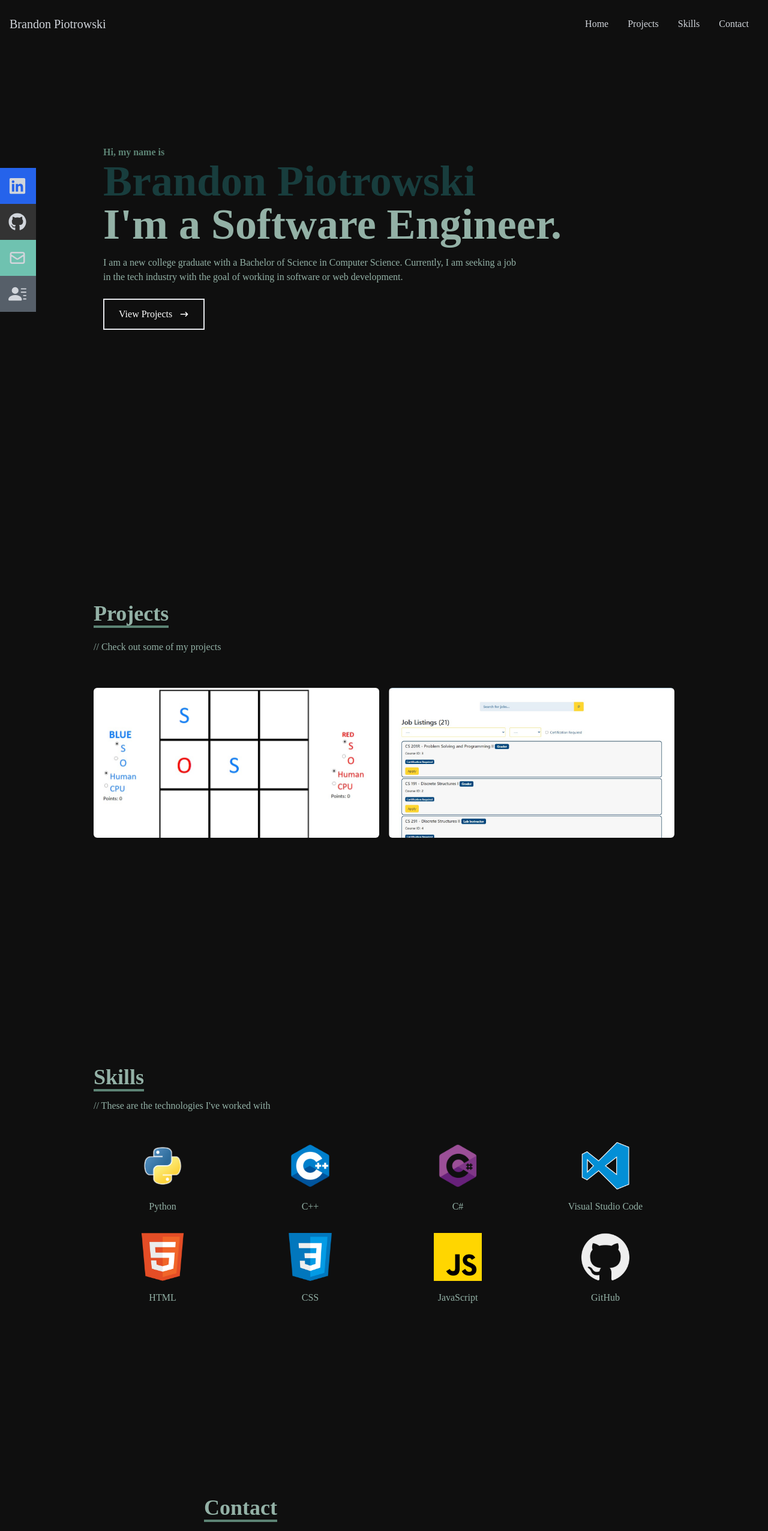
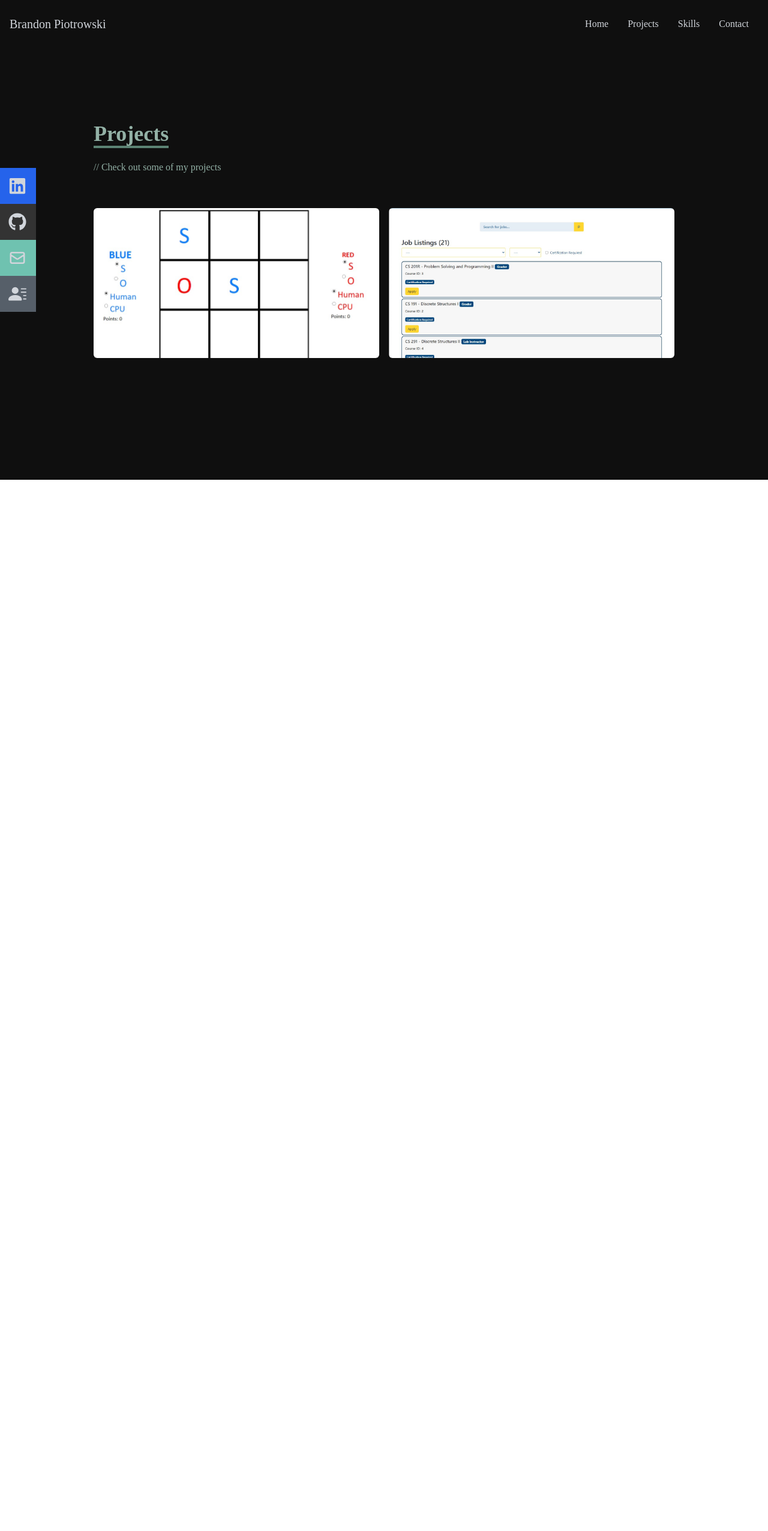
Before and after one commit to bpiotrowski154/Portfolio, a React (Create React App) app: page /projects in a window 1280 px wide. Shown: the top 2553 px of the page at 60% size. After the commit the page ends 800 px from the top, so only its background shows below. Built offline with nearby package versions, Linux system fonts and the light colour scheme.

Commit message:
Routes
Implemented routes so that each section is on a different page. Needs to fix the email copy alert

```diff
--- a/package.json
+++ b/package.json
@@ -10,6 +10,7 @@
     "react-card-flip": "^1.2.2",
     "react-dom": "^18.2.0",
     "react-icons": "^4.12.0",
+    "react-router-dom": "^6.21.1",
     "react-scripts": "5.0.1",
     "react-scroll": "^1.9.0",
     "tailwindcss": "^3.4.1",
--- a/src/App.js
+++ b/src/App.js
@@ -3,6 +3,7 @@ import Home from "./components/Home";
 import Navbar from "./components/Navbar";
 import Projects from "./components/Projects";
 import Skills from "./components/Skills";
+import {Routes, Route} from 'react-router-dom';
 
 // #0F0F0F
 // #183D3D
@@ -14,10 +15,12 @@ function App() {
   return (
     <div>
       <Navbar />
-      <Home />
-      <Projects />
-      <Skills />
-      <Contact />
+      <Routes>
+        <Route path='/home' element={<Home />}/>
+        <Route path='/projects' element={<Projects />}/>
+        <Route path='/skills' element={<Skills />}/>
+        <Route path='/contact' element={<Contact />}/>
+      </Routes>
     </div>
   );
 }
--- a/src/components/Navbar.jsx
+++ b/src/components/Navbar.jsx
@@ -2,11 +2,19 @@ import React, { useState } from 'react';
 import { FaBars, FaTimes, FaGithub, FaLinkedin} from 'react-icons/fa';
 import {HiOutlineMail} from 'react-icons/hi';
 import {BsFillPersonLinesFill} from 'react-icons/bs';
-import {Link} from 'react-scroll'
+// import {Link} from 'react-scroll'
+import {Link} from "react-router-dom"
+
+function copyEmail(){
+    navigator.clipboard.writeText('bpiotrowski154@gmail.com');
+    alert("Email copied to clipboard");
+}
 
 const Navbar = () => {
   const[nav, setNav] = useState(false)
   const handleClick = () => setNav(!nav)
+
+
 
   return (
     <div className='fixed w-full h-[80px] flex justify-between items-center px-4 bg-[#0F0F0F] text-gray-300 z-100'>
@@ -42,17 +50,20 @@ const Navbar = () => {
             </a>
           </li>
           <li className='w-[160px] h-[60px] flex justify-between items-center ml-[-100px] hover:ml-[-10px] duration-300 bg-[#333333]'>
-            <a className='flex justify-between items-center w-full text-gray-300' href="/">
+            <a className='flex justify-between items-center w-full text-gray-300' href="https://github.com/bpiotrowski154" target='_blank'>
               GitHub <FaGithub size={30} />
             </a>
           </li>
           <li className='w-[160px] h-[60px] flex justify-between items-center ml-[-100px] hover:ml-[-10px] duration-300 bg-[#6fc2b0]'>
-            <a className='flex justify-between items-center w-full text-gray-300' href="/">
+            {/* <a className='flex justify-between items-center w-full text-gray-300' href="/">
               Email <HiOutlineMail size={30} />
-            </a>
+            </a> */}
+            <button className='flex justify-between items-center w-full text-gray-300' onClick={copyEmail()}>
+              Email <HiOutlineMail size={30} />
+            </button>
           </li>
           <li className='w-[160px] h-[60px] flex justify-between items-center ml-[-100px] hover:ml-[-10px] duration-300 bg-[#565f69]'>
-            <a className='flex justify-between items-center w-full text-gray-300' href="/">
+            <a className='flex justify-between items-center w-full text-gray-300' href="/" download>
               Resume <BsFillPersonLinesFill size={30} />
             </a>
           </li>
--- a/src/components/Projects.jsx
+++ b/src/components/Projects.jsx
@@ -24,7 +24,7 @@ const projects = [
 const Projects = () => {
 
   return (
-    <div name='projects' className='w-full md:h-screen bg-[#0F0F0F]'>
+    <div name='projects' className='w-full h-screen bg-[#0F0F0F]'>
 
         {/* Container */}
         <div className='max-w-[1000px] mx-auto p-4 flex flex-col justify-center w-full h-full'>
@@ -59,6 +59,7 @@ const Projects = () => {
                             </div>
                         </div>
                     </div>
+
                 ))}
             </div>
         </div>
--- a/src/index.css
+++ b/src/index.css
@@ -23,6 +23,6 @@
     transition: 0.25s;
 }
 
-.content-div:hover {
+.content-div:hover{
     background-image: url("assets/color183d3d.png") !important;
 }
--- a/src/index.js
+++ b/src/index.js
@@ -2,10 +2,11 @@ import React from 'react';
 import ReactDOM from 'react-dom/client';
 import './index.css';
 import App from './App';
+import { BrowserRouter } from 'react-router-dom';
 
 const root = ReactDOM.createRoot(document.getElementById('root'));
 root.render(
-  <React.StrictMode>
+  <BrowserRouter>
     <App />
-  </React.StrictMode>
+  </BrowserRouter>
 );
```
Also changed, not shown: 1 other file (tests, documents, lock files or other folders).
